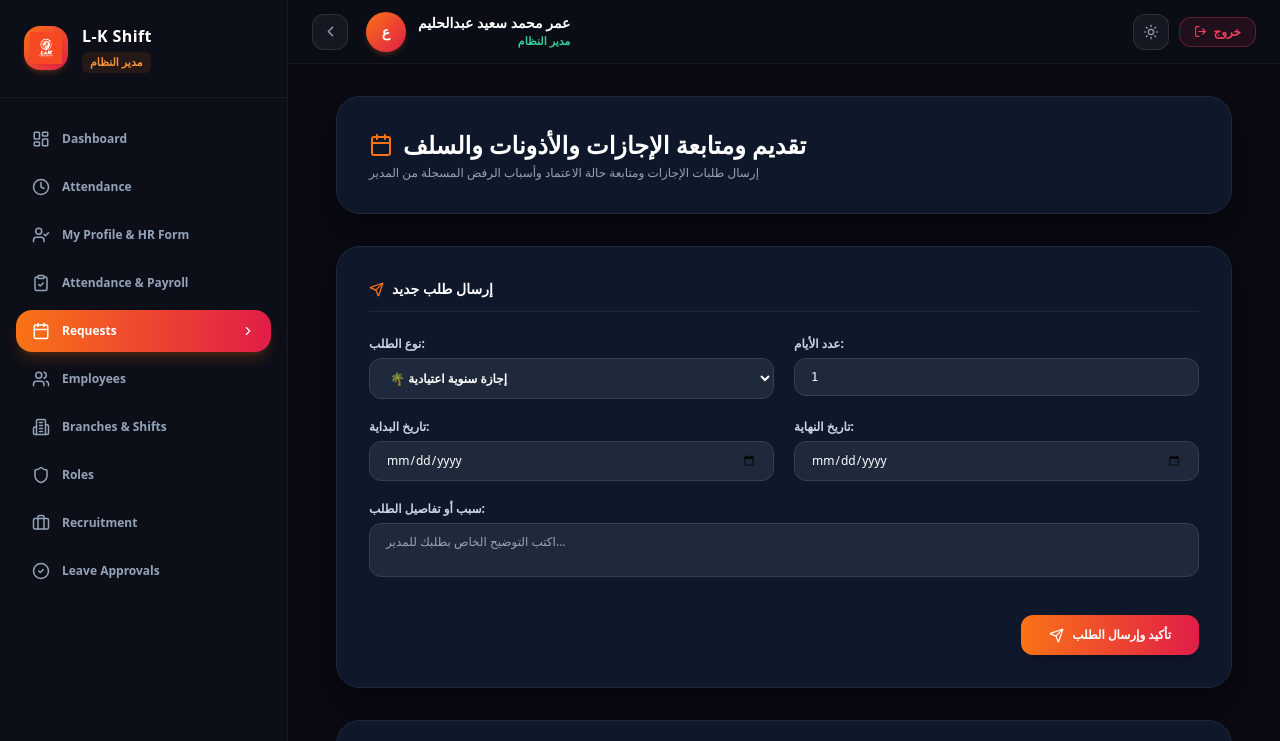
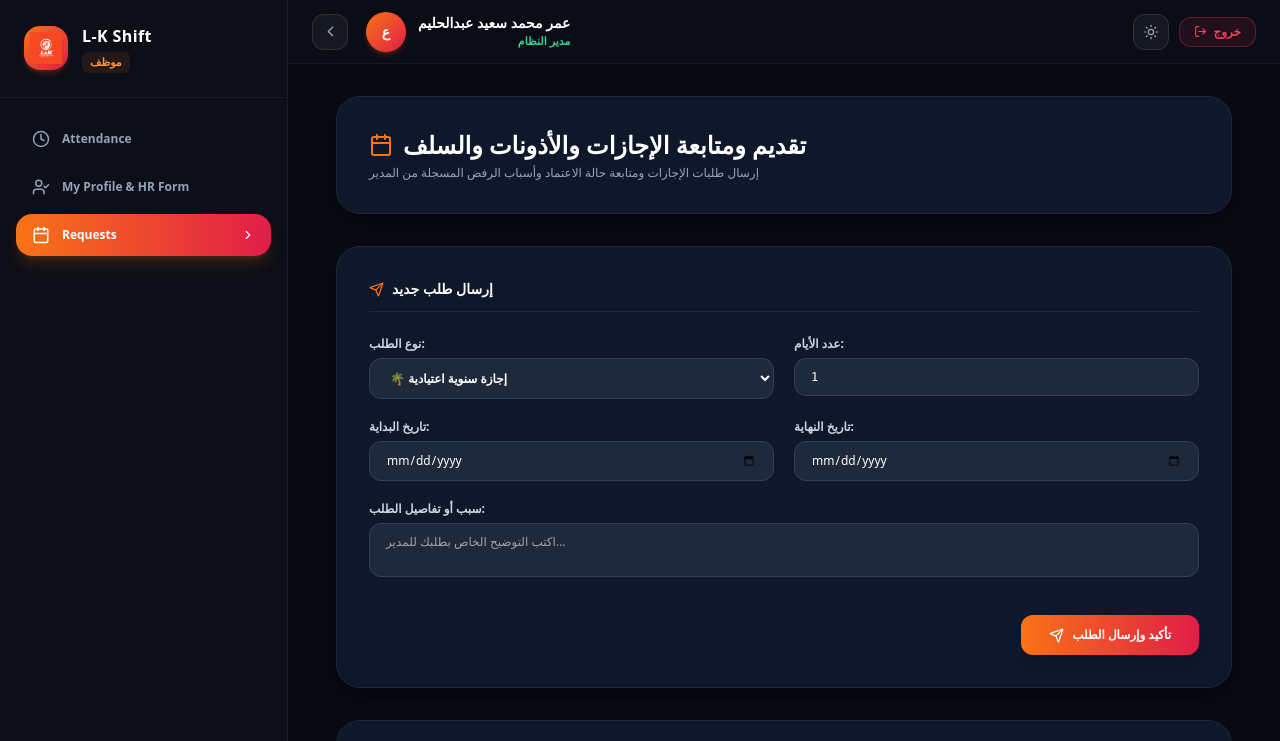
Before and after one commit to koftagyasaad-sudo/L-K-Shift, a Next.js app: page /en/requests in a window 1280 px wide. Shown: the top 741 px of the page. Built offline with nearby package versions, Linux system fonts and the light colour scheme.

Commit message:
Update Sidebar.tsx

```diff
--- a/src/components/layout/Sidebar.tsx
+++ b/src/components/layout/Sidebar.tsx
@@ -32,6 +32,7 @@ interface NavItem {
   adminOnly?: boolean;
 }
 
+// قائمة الروابط: ما هو adminOnly: false يظهر لأي موظف عادي لديه حساب
 const navItems: NavItem[] = [
   {
     titleAr: 'لوحة التحكم',
@@ -45,13 +46,21 @@ const navItems: NavItem[] = [
     titleEn: 'Attendance',
     href: '/attendance',
     icon: Clock,
+    adminOnly: false,
   },
   {
     titleAr: 'الملف الشخصي وبياناتي (HR)',
     titleEn: 'My Profile & HR Form',
     href: '/profile',
     icon: UserCheck,
-    adminOnly: false,
+    adminOnly: false, // متاح لجميع الموظفين
+  },
+  {
+    titleAr: 'تقديم إجازة / إذن / سلفة',
+    titleEn: 'Requests',
+    href: '/requests',
+    icon: Calendar,
+    adminOnly: false, // متاح لجميع الموظفين
   },
   {
     titleAr: 'مراجعة الحضور والرواتب',
@@ -59,12 +68,6 @@ const navItems: NavItem[] = [
     href: '/admin/attendance-review',
     icon: ClipboardCheck,
     adminOnly: true,
-  },
-  {
-    titleAr: 'تقديم إجازة / إذن / سلفة',
-    titleEn: 'Requests',
-    href: '/requests',
-    icon: Calendar,
   },
   {
     titleAr: 'الموظفين',
@@ -112,20 +115,21 @@ export default function Sidebar({ locale: propLocale }: SidebarProps) {
   const isRtl = locale === 'ar';
 
   const [userName, setUserName] = useState('');
-  const [userRole, setUserRole] = useState('مدير النظام');
-  const [isAdmin, setIsAdmin] = useState(true);
+  const [userRole, setUserRole] = useState('موظف');
+  const [isAdmin, setIsAdmin] = useState(false);
   const [isOpenMobile, setIsOpenMobile] = useState(false);
 
   useEffect(() => {
     try {
       const storedName = localStorage.getItem('userName') || '';
-      const storedRole = localStorage.getItem('userRole') || 'مدير النظام';
+      const storedRole = localStorage.getItem('userRole') || 'موظف';
       const permsRaw = localStorage.getItem('userPermissions') || '[]';
       const perms: string[] = JSON.parse(permsRaw);
 
       setUserName(storedName);
       setUserRole(storedRole);
 
+      // التحقق من صلاحيات الإدارة
       const hasAdminPrivilege =
         perms.includes('*') ||
         storedRole === 'SUPER_ADMIN' ||
@@ -135,7 +139,7 @@ export default function Sidebar({ locale: propLocale }: SidebarProps) {
 
       setIsAdmin(hasAdminPrivilege);
     } catch {
-      setIsAdmin(true);
+      setIsAdmin(false);
     }
   }, []);
 
@@ -149,6 +153,7 @@ export default function Sidebar({ locale: propLocale }: SidebarProps) {
     }
   };
 
+  // ترشيح الروابط: الروابط العامة تظهر للكل، وروابط الإدارة تظهر للمديرين فقط
   const visibleNavItems = navItems.filter((item) => {
     if (!item.adminOnly) return true;
     return isAdmin;
@@ -174,13 +179,11 @@ export default function Sidebar({ locale: propLocale }: SidebarProps) {
         />
       )}
 
-      {/* القائمة الجانبية */}
+      {/* القائمة الجانبية على اليمين */}
       <aside
         className={`fixed inset-y-0 ${
-          isRtl ? 'right-0' : 'left-0'
-        } z-40 flex w-72 flex-col justify-between border-slate-200 bg-white dark:border-white/5 dark:bg-[#0c0e18] ${
-          isRtl ? 'border-l' : 'border-r'
-        } transition-transform duration-300 ease-in-out md:static md:translate-x-0 ${
+          isRtl ? 'right-0 border-l' : 'left-0 border-r'
+        } z-40 flex w-72 flex-col justify-between border-slate-200 bg-white dark:border-white/5 dark:bg-[#0c0e18] transition-transform duration-300 ease-in-out md:static md:translate-x-0 ${
           isOpenMobile
             ? 'translate-x-0'
             : isRtl
@@ -189,12 +192,12 @@ export default function Sidebar({ locale: propLocale }: SidebarProps) {
         }`}
         dir={isRtl ? 'rtl' : 'ltr'}
       >
-        {/* الترويسة العلوية - تنقل الموظف مباشرة لصفحته الشخصية */}
+        {/* الترويسة العلوية - تنقل الموظف لصفحته الشخصية */}
         <div className="flex flex-col border-b border-slate-100 p-6 dark:border-white/5">
           <Link
             href={`/${locale}/profile`}
             className="flex items-center gap-3.5 group cursor-pointer"
-            title="فتح استمارة ملفي الشخصي وتغيير الباسورد"
+            title="فتح استمارة ملفي الشخصي"
           >
             <div className="relative flex h-11 w-11 shrink-0 items-center justify-center rounded-2xl bg-gradient-to-br from-orange-500 to-rose-600 p-1.5 shadow-md shadow-orange-500/20 group-hover:scale-105 transition-transform">
               <img
@@ -208,13 +211,13 @@ export default function Sidebar({ locale: propLocale }: SidebarProps) {
                 L-K Shift
               </h2>
               <span className="inline-block rounded-md bg-orange-500/10 px-2 py-0.5 text-[11px] font-bold text-orange-600 dark:text-orange-400">
-                {userRole || 'مدير النظام'}
+                {userRole || 'موظف'}
               </span>
             </div>
           </Link>
         </div>
 
-        {/* قائمة الروابط وبداخلها رابط الملف الشخصي في الترتيب الثالث مباشرة */}
+        {/* قائمة الروابط المتاحة للمستخدم */}
         <div className="flex-1 overflow-y-auto px-4 py-5 space-y-1.5 custom-scrollbar">
           {visibleNavItems.map((item) => {
             const Icon = item.icon;
```
